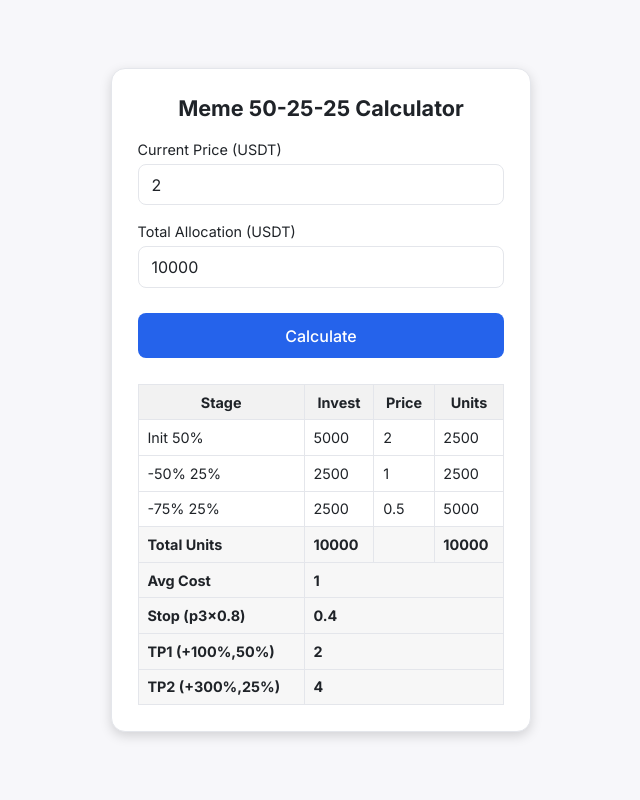
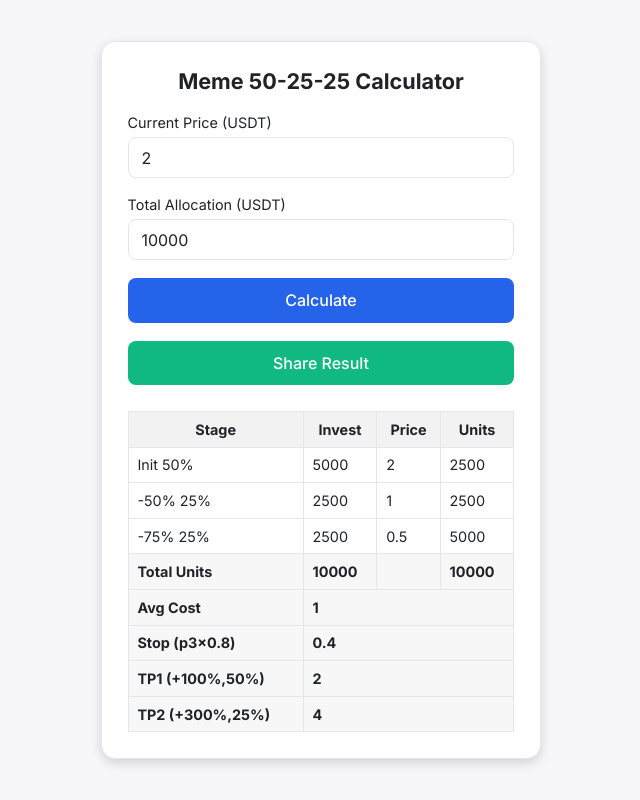
Before and after one commit to Mxiaobo/meme-calu, a plain HTML site: page index.html in a window 1280 px wide. Both pictures are taken after a click on the button "Calculate". Shown: the whole page, without its empty margins (319-959 px from the left). Drawn offline with nearby package versions, Linux system fonts and the light colour scheme.

Commit message:
Update index.html

```diff
--- a/index.html
+++ b/index.html
@@ -1,4 +1,3 @@
-
 <!DOCTYPE html>
 <html lang="en">
 <head>
@@ -7,40 +6,35 @@
 <title>Meme 50-25-25 Calculator</title>
 <link rel="manifest" href="manifest.json">
 <link href="https://fonts.googleapis.com/css2?family=Inter:wght@400;500;700&display=swap" rel="stylesheet">
+<script src="https://cdn.jsdelivr.net/npm/html2canvas@1.4.1/dist/html2canvas.min.js"></script>
 <style>
 :root{
-  --bg:#f7f7fa;
-  --card:#ffffff;
-  --border:#e4e6eb;
-  --text:#1f2328;
-  --accent:#2563eb;
+  --bg:#f7f7fa;--card:#fff;--border:#e4e6eb;--text:#1f2328;
+  --accent:#2563eb;--share:#10b981;
 }
-@media (prefers-color-scheme:dark){
+@media(prefers-color-scheme:dark){
   :root{
-    --bg:#0e0f11;
-    --card:#1e1f23;
-    --border:#2b2d33;
-    --text:#e8e9ea;
-    --accent:#3b82f6;
+    --bg:#0e0f11;--card:#1e1f23;--border:#2b2d33;--text:#e8e9ea;
+    --accent:#3b82f6;--share:#22c55e;
   }
 }
-*{box-sizing:border-box;font-family:Inter,system-ui,-apple-system,BlinkMacSystemFont,"Segoe UI",Roboto,"Helvetica Neue",Arial,sans-serif;}
-body{margin:0;background:var(--bg);color:var(--text);display:flex;min-height:100vh;align-items:center;justify-content:center;padding:1rem;}
-.card{background:var(--card);border:1px solid var(--border);border-radius:14px;padding:1.6rem;max-width:420px;width:100%;box-shadow:0 4px 12px rgba(0,0,0,.15);}
-h1{font-size:1.35rem;margin:0 0 1.25rem;font-weight:700;text-align:center;}
-label{display:flex;flex-direction:column;font-size:.9rem;margin-top:1.1rem;}
-input{margin-top:.4rem;padding:.6rem .8rem;font-size:1rem;border:1px solid var(--border);border-radius:8px;background:transparent;color:var(--text);}
-button{margin-top:1.6rem;width:100%;padding:.78rem 1rem;font-size:1rem;font-weight:500;border:none;border-radius:8px;background:var(--accent);color:#fff;cursor:pointer;}
-button:hover{filter:brightness(1.05);}
-table{width:100%;border-collapse:collapse;margin-top:1.6rem;font-size:.9rem;}
-th,td{padding:.55rem;border:1px solid var(--border);}
-th{background:rgba(0,0,0,.05);}
-tfoot td{font-weight:600;background:rgba(0,0,0,.03);}
-.hidden{display:none;}
+*{box-sizing:border-box;font-family:Inter,system-ui,-apple-system,BlinkMacSystemFont,"Segoe UI",Roboto,"Helvetica Neue",Arial,sans-serif}
+body{margin:0;background:var(--bg);color:var(--text);display:flex;min-height:100vh;align-items:center;justify-content:center;padding:1rem}
+.card{background:var(--card);border:1px solid var(--border);border-radius:14px;padding:1.6rem;max-width:440px;width:100%;box-shadow:0 4px 12px rgba(0,0,0,.15)}
+h1{font-size:1.35rem;margin:0 0 1.25rem;font-weight:700;text-align:center}
+label{display:flex;flex-direction:column;font-size:.9rem;margin-top:1.1rem}
+input{margin-top:.4rem;padding:.6rem .8rem;font-size:1rem;border:1px solid var(--border);border-radius:8px;background:transparent;color:var(--text)}
+button{margin-top:1.1rem;width:100%;padding:.78rem 1rem;font-size:1rem;font-weight:500;border:none;border-radius:8px;color:#fff;cursor:pointer}
+#go{background:var(--accent)}#share{background:var(--share)}
+button:hover{filter:brightness(1.05)}
+table{width:100%;border-collapse:collapse;margin-top:1.6rem;font-size:.9rem}
+th,td{padding:.55rem;border:1px solid var(--border)}th{background:rgba(0,0,0,.05)}
+tfoot td{font-weight:600;background:rgba(0,0,0,.03)}
+.hidden{display:none}
 </style>
 </head>
 <body>
-<main class="card">
+<main class="card" id="card">
 <h1>Meme 50-25-25 Calculator</h1>
 
 <label>Current Price (USDT)
@@ -52,6 +46,7 @@ tfoot td{font-weight:600;background:rgba(0,0,0,.03);}
 </label>
 
 <button id="go">Calculate</button>
+<button id="share" class="hidden">Share Result</button>
 
 <table id="out" class="hidden">
 <thead><tr><th>Stage</th><th>Invest</th><th>Price</th><th>Units</th></tr></thead>
@@ -67,40 +62,32 @@ tfoot td{font-weight:600;background:rgba(0,0,0,.03);}
 </main>
 
 <script>
-if('serviceWorker' in navigator){navigator.serviceWorker.register('sw.js');}
-
-const fmt=(n,d=6)=>(+n).toFixed(d).replace(/\.0+$|0+$/,'');
-
-document.getElementById('go').addEventListener('click',()=>{
-  const P=parseFloat(document.getElementById('price').value);
-  const A=parseFloat(document.getElementById('alloc').value);
-  if(!P||!A){alert('Enter valid numbers');return;}
-
-  // prices
-  const p1=P, p2=P*0.5, p3=P*0.25;
-  // invests
-  const i1=A*0.5, i2=A*0.25, i3=A*0.25;
-  // units
-  const u1=i1/p1, u2=i2/p2, u3=i3/p3;
-  const units=u1+u2+u3;
-  const avgVal=A/units;
-  const stop=p3*0.8;
-  const tp1=avgVal*2;
-  const tp2=avgVal*4;
-
-  const stages=[['Init 50%',i1,p1,u1],['-50% 25%',i2,p2,u2],['-75% 25%',i3,p3,u3]];
-  document.getElementById('rows').innerHTML=stages.map(r=>
-    `<tr><td>${r[0]}</td><td>${fmt(r[1],2)}</td><td>${fmt(r[2])}</td><td>${fmt(r[3],2)}</td></tr>`
-  ).join('');
-  document.getElementById('out').classList.remove('hidden');
-
-  document.getElementById('tCost').textContent=fmt(A,2);
-  document.getElementById('tUnits').textContent=fmt(units,2);
-  document.getElementById('avg').textContent=fmt(avgVal);
-  document.getElementById('stop').textContent=fmt(stop);
-  document.getElementById('tp1').textContent=fmt(tp1);
-  document.getElementById('tp2').textContent=fmt(tp2);
-});
+if('serviceWorker'in navigator){navigator.serviceWorker.register('sw.js');}
+const $=id=>document.getElementById(id),fmt=(n,d=6)=>(+n).toFixed(d).replace(/\.?0+$/,'')
+$('go').addEventListener('click',()=>{
+  const P=parseFloat($('price').value),A=parseFloat($('alloc').value)
+  if(!P||!A)return alert('Enter valid numbers')
+  const p1=P,p2=P*0.5,p3=P*0.25,i1=A*0.5,i2=A*0.25,i3=A*0.25
+  const u1=i1/p1,u2=i2/p2,u3=i3/p3,units=u1+u2+u3,avg=A/units
+  const stop=p3*0.8,tp1=avg*2,tp2=avg*4
+  $('rows').innerHTML=[['Init 50%',i1,p1,u1],['-50% 25%',i2,p2,u2],['-75% 25%',i3,p3,u3]]
+    .map(r=>`<tr><td>${r[0]}</td><td>${fmt(r[1],2)}</td><td>${fmt(r[2])}</td><td>${fmt(r[3],2)}</td></tr>`).join('')
+  $('out').classList.remove('hidden');$('share').classList.remove('hidden')
+  $('tCost').textContent=fmt(A,2);$('tUnits').textContent=fmt(units,2)
+  $('avg').textContent=fmt(avg);$('stop').textContent=fmt(stop)
+  $('tp1').textContent=fmt(tp1);$('tp2').textContent=fmt(tp2)
+})
+$('share').addEventListener('click',async()=>{
+  const canvas=await html2canvas($('card'),{scale:3,backgroundColor:null})
+  const blob=await new Promise(r=>canvas.toBlob(r,'image/png')),file=new File([blob],'meme_result.png',{type:'image/png'})
+  if(navigator.canShare&&navigator.canShare({files:[file]})){
+    await navigator.share({files:[file],title:'Meme 50-25-25 Result'})
+  }else{
+    const link=document.createElement('a');link.href=URL.createObjectURL(blob)
+    link.download='meme_result.png';link.click();URL.revokeObjectURL(link.href)
+    alert('图片已下载，可手动分享~')
+  }
+})
 </script>
 </body>
 </html>
```
